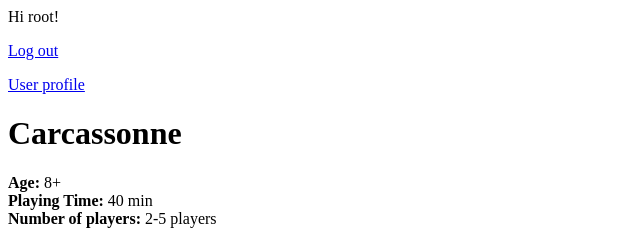
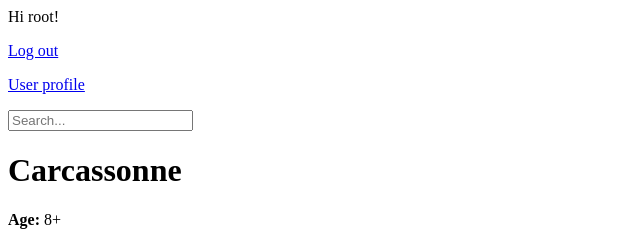
Before and after one commit to polina-koval/BG, a Django app: page /catalog/description/1/ in a window 1280 px wide. Shown: the top 229 px of the page, without its empty margins (0-640 px from the left). Run offline with Django 3.2, Linux system fonts and the light colour scheme; a user stored in the database is signed in; data comes from the database, SQL or seed files in the repository; both versions use the stored data as it was after the commit; parts of the project's set-up code (start-up, migrations or seed data) failed here and were passed over.

Commit message:
Add games search by name and description

```diff
--- a/catalog/admin.py
+++ b/catalog/admin.py
@@ -1,6 +1,7 @@
 from django.contrib import admin
 
-from catalog.models import BoardGames, Category
+from catalog.models import BoardGames, Category, Comment
 
 admin.site.register(BoardGames)
 admin.site.register(Category)
+admin.site.register(Comment)
--- a/catalog/templates/catalog/category_list.html
+++ b/catalog/templates/catalog/category_list.html
@@ -1,6 +1,7 @@
 {% extends 'base.html' %}
 
 {% block content %}
+
 {% if all_category %}
     <ul>
         {% for category in all_category %}
--- /dev/null
+++ b/catalog/templates/catalog/search_results.html
@@ -0,0 +1,5 @@
+<h1>Search Results</h1>
+
+    {% for game in object_list %}
+        <li><a href="{% url 'catalog:detail' game.id %}">{{ game.name_of_game }}</a></li>
+    {% endfor %}
--- a/catalog/urls.py
+++ b/catalog/urls.py
@@ -1,6 +1,7 @@
 from django.urls import path
 
 from catalog import views
+from catalog.views import SearchResultsView
 
 app_name = 'catalog'
 urlpatterns = [
@@ -10,5 +11,6 @@
     path('category/<int:category_id>/', views.game_list, name='game_list'),
     # ex: /catalog/category/5/detail
     path('description/<pk>/', views.detail, name='detail'),
+    path('search/', SearchResultsView.as_view(), name='search_results'),
 
 ]
--- a/catalog/views.py
+++ b/catalog/views.py
@@ -1,16 +1,9 @@
 from django.shortcuts import render
-# from django.views import generic
 
 from catalog.models import BoardGames, Category
+from django.views.generic import ListView
+from django.db.models import Q
 
-
-# class GameList(generic.ListView):
-#    template_name = 'catalog/game_list.html'
-#    context_object_name = 'games'
-#
-#    def get_queryset(self):
-#        """Return the game."""
-#        return BoardGames.objects.filter(category=category_id)
 
 def game_list(request, category_id):
     games = BoardGames.objects.filter(category=category_id)
@@ -34,3 +27,13 @@
         'game': game,
     }
     return render(request, 'catalog/detail.html', context)
+
+
+class SearchResultsView(ListView):
+    model = BoardGames
+    template_name = 'catalog/search_results.html'
+
+    def get_queryset(self):
+        query = self.request.GET.get('q')
+        object_list = BoardGames.objects.filter(Q(name_of_game__icontains=query) | Q(game_description__icontains=query))
+        return object_list
--- a/templates/base.html
+++ b/templates/base.html
@@ -2,11 +2,14 @@
 {% if user.is_authenticated %}
     <p>Hi {{ user.username }}!</p>
     <p><a href="{% url 'logout' %}">Log out</a></p>
-    <p><a href="{% url 'accounts:view_profile'%}">User profile</a></p>
+    <p><a href="{% url 'accounts:view_profile' %}">User profile</a></p>
 {% else %}
     <p>You are not logged in.</p>
     <a href="{% url 'login' %}">Log In</a>
-    <a href= '{% url 'accounts:register'%}'>Sign Up</a>
+    <a href='{% url 'accounts:register' %}'>Sign Up</a>
 {% endif %}
+    <form action="{% url 'catalog:search_results' %}" method="get">
+        <input name="q" type="text" placeholder="Search...">
+    </form>
 {% block content %}
 {% endblock content %}
```
Also changed, not shown: accounts/views.py (+2 -7 lines), db.sqlite3, media/images/pic1170986.jpg (added).
